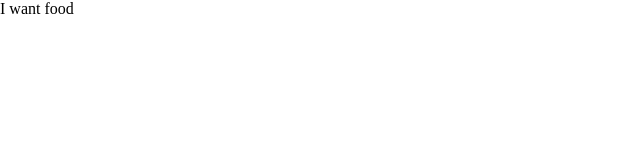
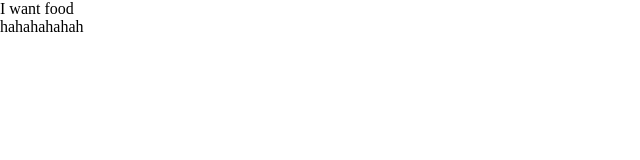
Before and after one commit to AkshatBhatnagar29/acmhack, a React (Create React App) app in the folder frontend/: page /home in a window 1280 px wide. Shown: the top 160 px of the page, without its empty margins (0-640 px from the left). Built offline with nearby package versions, Linux system fonts and the light colour scheme.

Commit message:
checking

```diff
--- a/frontend/src/components/Home.js
+++ b/frontend/src/components/Home.js
@@ -2,9 +2,14 @@ import React from 'react'
 
 function Home() {
   return (
+    <>
     <div>
       I want food
     </div>
+    <div>
+       hahahahahah
+    </div>
+    </>
   )
 }
 
```
